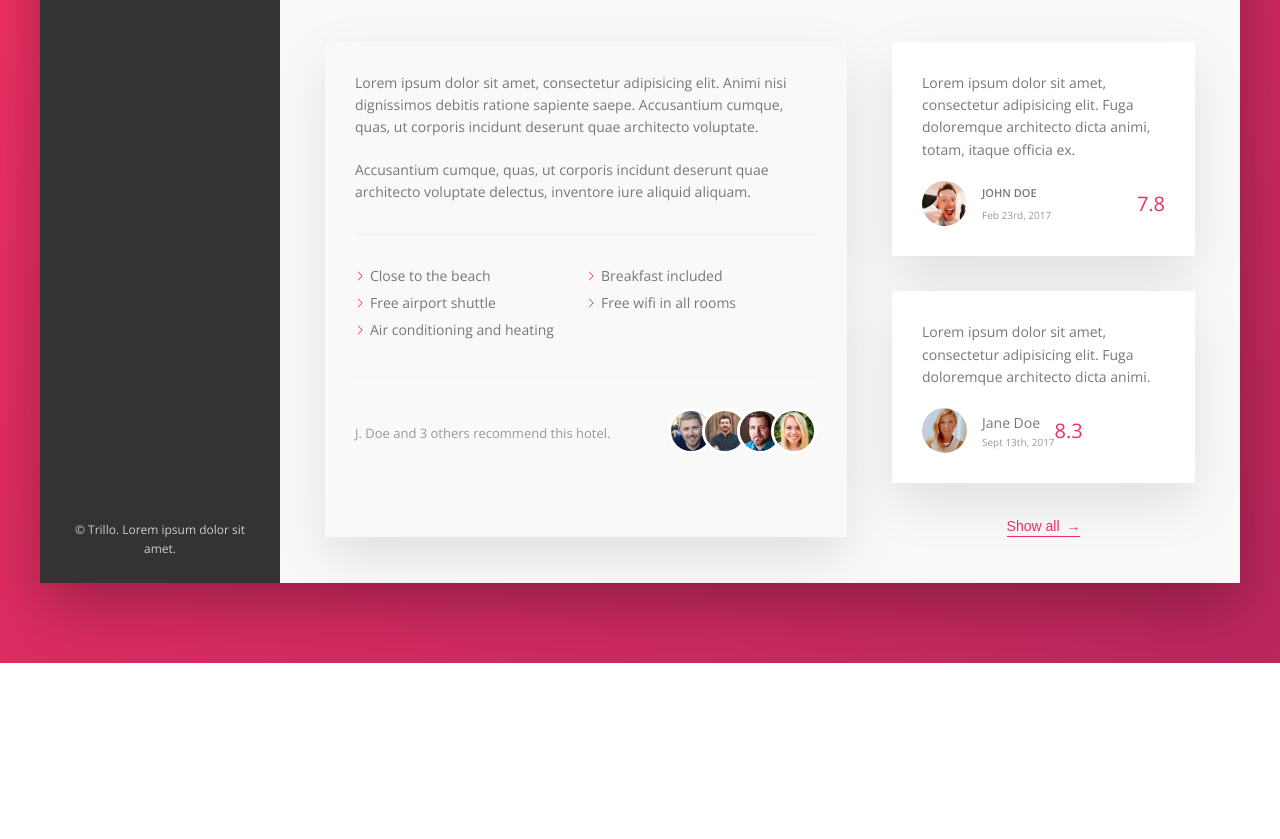
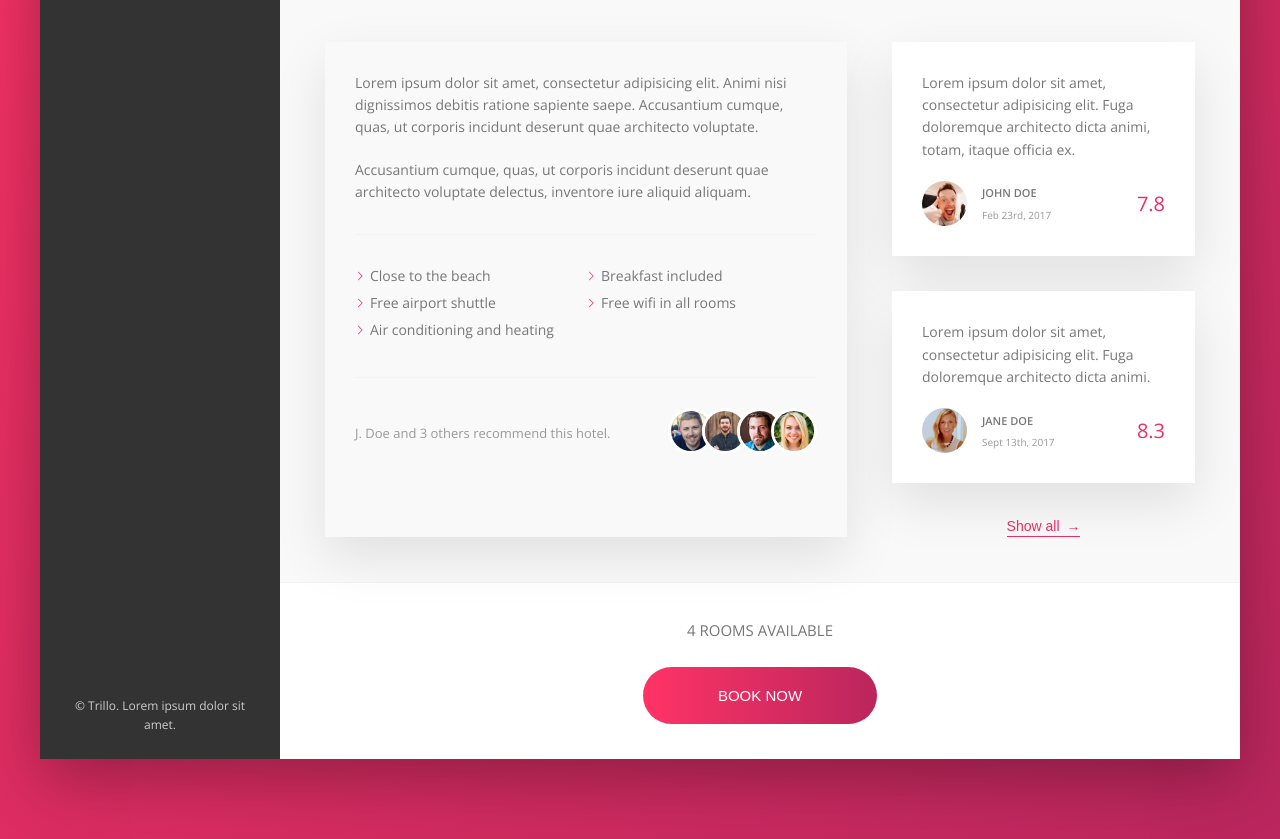
Before and after one commit to JuanLucasLaur/trillo, a website: page index.html in a window 1280 px wide. Shown: the part 592-1431 px from the top of the page. Before the commit the page ends 1255 px from the top, so only its background shows below. Drawn offline with nearby package versions, Linux system fonts and the light colour scheme.

Commit message:
Add cta section

```diff
--- a/index.html
+++ b/index.html
@@ -141,7 +141,7 @@
               <svg class="overview__icon">
                 <use xlink:href="img/sprite.svg#icon-location-pin" />
               </svg>
-              <button class="button--inline">Albufeira, Portugal</button>
+              <button class="button-inline">Albufeira, Portugal</button>
             </div>
 
             <div class="overview__rating">
@@ -197,7 +197,7 @@
                 </div>
               </div>
             </div>
-            <figure class="user-reviews">
+            <div class="user-reviews">
               <figure class="review">
                 <blockquote class="review__text">
                   Lorem ipsum dolor sit amet, consectetur adipisicing elit. Fuga
@@ -227,17 +227,25 @@
                     alt="User 2"
                     class="review__photo"
                   />
-                  <div class="review__reviewer">
-                    <p class="review__reviewer-name">Jane Doe</p>
+                  <div class="review__info">
+                    <p class="review__user-name">Jane Doe</p>
                     <p class="review__date">Sept 13th, 2017</p>
                   </div>
                   <div class="review__rating">8.3</div>
                 </figcaption>
               </figure>
-              <button class="button--inline">
+              <button class="button-inline">
                 Show all <span>&rarr;</span>
               </button>
-            </figure>
+            </div>
+          </div>
+
+          <div class="cta">
+            <h2 class="cta__book-now">4 rooms available</h2>
+            <button class="button">
+              <span class="button__visible">Book now</span>
+              <span class="button__hidden">Only 4 rooms left</span>
+            </button>
           </div>
         </main>
       </div>
--- /dev/null
+++ b/sass/components/_button-inline.scss
@@ -0,0 +1,25 @@
+/* Button-inline */
+.button-inline {
+  background-color: transparent;
+  border: 0;
+  border-bottom: 1px solid currentColor;
+  color: var(--color-primary);
+  cursor: pointer;
+  display: inline-block;
+  font-size: inherit;
+  padding-bottom: 2px;
+  transition: all 0.5s;
+
+  > span {
+    margin-left: 3px;
+    transition: margin-left 0.2s;
+  }
+
+  &:hover {
+    color: var(--color-gray-darkest);
+
+    span {
+      margin-left: 8px;
+    }
+  }
+}
--- /dev/null
+++ b/sass/components/_button-primary.scss
@@ -0,0 +1,44 @@
+/* Button - primary */
+.button {
+  background-image: linear-gradient(
+    to right,
+    var(--color-primary-light),
+    var(--color-primary-dark)
+  );
+  border: 0;
+  border-radius: 100px;
+  color: #fff;
+  cursor: pointer;
+  font-size: 1.5rem;
+  font-weight: 300;
+  overflow: hidden;
+  position: relative;
+  text-transform: uppercase;
+
+  &__visible,
+  &__hidden {
+    display: inline-block;
+    height: 100%;
+    transition: all 0.2s;
+    width: 100%;
+  }
+
+  &__visible {
+    padding: 2rem 7.5rem;
+  }
+
+  &__hidden {
+    left: 0;
+    padding: 2rem 0;
+    position: absolute;
+    top: -100%;
+  }
+
+  &:hover &__visible {
+    transform: translateY(100%);
+  }
+
+  &:hover &__hidden {
+    top: 0;
+  }
+}
--- a/sass/components/_button.scss
+++ /dev/null
@@ -1,26 +0,0 @@
-.button {
-  &--inline {
-    background-color: transparent;
-    border: 0;
-    border-bottom: 1px solid currentColor;
-    color: var(--color-primary);
-    cursor: pointer;
-    display: inline-block;
-    font-size: inherit;
-    padding-bottom: 2px;
-    transition: all 0.5s;
-
-    > span {
-      margin-left: 3px;
-      transition: margin-left 0.2s;
-    }
-
-    &:hover {
-      color: var(--color-gray-darkest);
-
-      span {
-        margin-left: 8px;
-      }
-    }
-  }
-}
--- a/sass/main.scss
+++ b/sass/main.scss
@@ -5,7 +5,8 @@
 @import "base/base";
 
 /* Import components */
-@import "components/button";
+@import "components/button-inline";
+@import "components/button-primary";
 @import "components/gallery";
 @import "components/list";
 @import "components/search-box";
--- a/sass/pages/_home.scss
+++ b/sass/pages/_home.scss
@@ -63,6 +63,12 @@
         margin-right: auto;
       }
     }
+
+    .description {
+      box-shadow: var(--shadow-light);
+      flex: 0 0 60%;
+      margin-right: 4.5rem;
+      padding: 3rem;
     }
 
     .detail {
@@ -73,17 +79,23 @@
       padding: 4.5rem;
     }
 
-  .description {
-    box-shadow: var(--shadow-light);
-    flex: 0 0 60%;
-    margin-right: 4.5rem;
-    padding: 3rem;
-  }
-
     .user-reviews {
       align-items: center;
       display: flex;
       flex: 1;
       flex-direction: column;
     }
+
+    .cta {
+      padding: 3.5rem 0;
+      text-align: center;
+
+      &__book-now {
+        font-size: 1.5rem;
+        font-weight: 300;
+        margin-bottom: 2.5rem;
+        text-transform: uppercase;
       }
+    }
+  }
+}
```
Also changed, not shown: css/style.css. Lines whose indentation alone changed are shown as unchanged.
